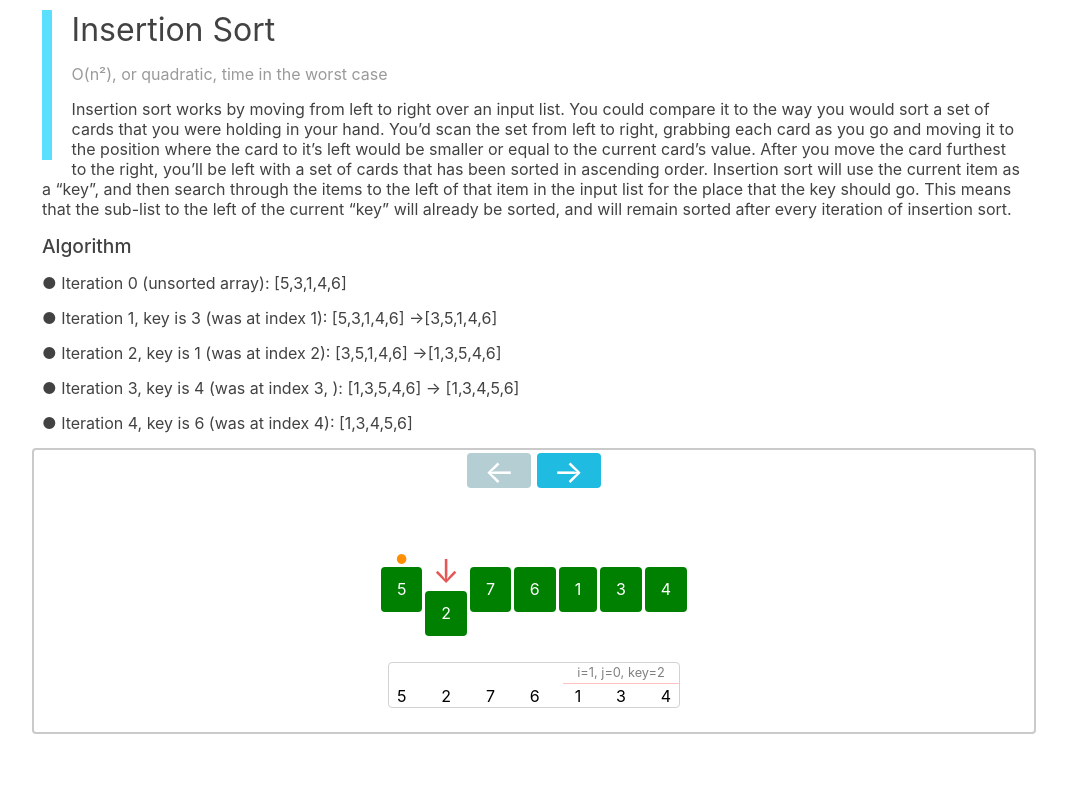
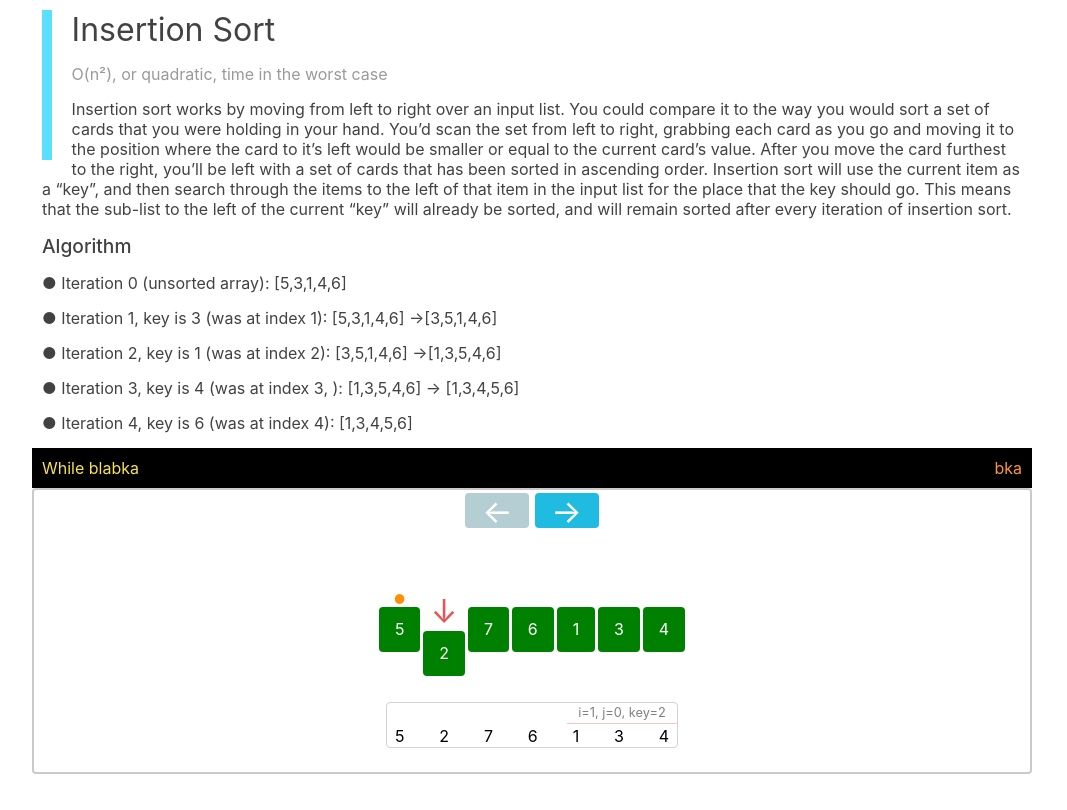
Before and after one commit to AlexFox1777/TypeScript-Handbook, a React app: page / in a window 1280 px wide. Shown: the whole page, without its empty margins (108-1175 px from the left). Built offline with nearby package versions, Linux system fonts and the light colour scheme.

Commit message:
sending data to context in action

```diff
--- a/src/components/contexts/displayContext.tsx
+++ b/src/components/contexts/displayContext.tsx
@@ -5,8 +5,6 @@ type Props = {
     inputData: Array<number>;
     setInputData: (input: Array<number>) => void;
 };
-export const displayContext = createContext<Partial<Props> | undefined>(
-    undefined
-);
-export const Provider = displayContext.Provider;
-export const Consumer = displayContext.Consumer;
+export const DisplayContext = createContext<Props | undefined>(undefined);
+export const Provider = DisplayContext.Provider;
+export const Consumer = DisplayContext.Consumer;
--- /dev/null
+++ b/src/components/display/Display.tsx
@@ -0,0 +1,34 @@
+import React, { FunctionComponent, useContext } from "react";
+import styled from "styled-components";
+import Typography from "../typography/Typography";
+
+type Props = {
+    message: string;
+};
+
+const Display: FunctionComponent<Partial<Props>> = ({
+    message = "While blabka",
+}) => {
+    return (
+        <Root>
+            <Typography color="#f7e34f">{message}</Typography>
+            <Typography color="#ff9538">bka</Typography>
+        </Root>
+    );
+};
+
+const Root = styled.div`
+    display: flex;
+    justify-content: space-between;
+    background: black;
+    color: white;
+    width: 100%;
+    padding: 10px;
+`;
+
+// #f7e34f
+// #ff9538
+// #ff5959
+// #67d4ff
+
+export default Display;
--- a/src/components/sorting/iterative_sorting/insertion_sort/InsertionSort.tsx
+++ b/src/components/sorting/iterative_sorting/insertion_sort/InsertionSort.tsx
@@ -1,7 +1,8 @@
-import React, { FunctionComponent, useState } from "react";
+import React, { FunctionComponent, useState, useContext } from "react";
 import NumberHolder from "../../../number-holder/NumberHolder";
 import styled from "styled-components";
 import History from "../../../history/History";
+import { DisplayContext } from "../../../contexts/DisplayContext";
 
 type Props = {
     numbers: Array<number>;
@@ -16,6 +17,7 @@ const InsertionSort: FunctionComponent<Partial<Props>> = ({
         `i=1, j=0, key=${numbers[1]}`,
     ]);
     const [iter, setIter] = useState({ i: 1, j: 0, key: numbers[1] });
+    const payload = useContext(DisplayContext);
 
     let insertionSort = (
         arr: Array<{ number: number; state: "current" | "previous" | "x" }>
@@ -37,7 +39,6 @@ const InsertionSort: FunctionComponent<Partial<Props>> = ({
     };
 
     let iSNext = (arr: Array<number>) => {
-        console.log("Hello");
         let inputArr = arr.slice();
         let j = iter.j,
             key = iter.key,
@@ -49,6 +50,9 @@ const InsertionSort: FunctionComponent<Partial<Props>> = ({
 
                 let iterInfo = `i=${i}, j=${j - 1}, key=${key}`;
                 setInfo((prev) => [iterInfo, ...info]);
+                payload?.setDisplayData(
+                    `While ${inputArr[j]} is greater then ${key}`
+                );
             } else {
                 inputArr[j + 1] = key;
                 setIter({
--- a/src/components/sorting/iterative_sorting/insertion_sort/PageDescription.tsx
+++ b/src/components/sorting/iterative_sorting/insertion_sort/PageDescription.tsx
@@ -1,11 +1,17 @@
-import React, { FunctionComponent, useState } from "react";
+import React, { FunctionComponent, useState, useContext } from "react";
 import Description from "../../../description/Description";
 import InsertionSort from "./InsertionSort";
-import { Provider } from "../../../contexts/displayContext";
+import { Provider, DisplayContext } from "../../../contexts/DisplayContext";
+import Display from "../../../display/Display";
 
 const PageDescrioption: FunctionComponent = () => {
-    const [displayData, setDisplayData] = useState("");
+    const [displayData, setData] = useState("");
     const [inputData, setInputData] = useState<Array<number>>([]);
+    const payload = useContext(DisplayContext);
+
+    const setDisplayData = (message: string) => {
+        setData(message);
+    };
 
     return (
         <Provider
@@ -17,6 +23,7 @@ const PageDescrioption: FunctionComponent = () => {
                 complexity={INSERTION_SORT.complexity}
                 algorithm={INSERTION_SORT.algorithm}
             />
+            <Display message={payload?.displayData} />
             {/* Algorithm component */}
             <InsertionSort />
             {/* History */}
--- a/src/globalStyles.ts
+++ b/src/globalStyles.ts
@@ -23,6 +23,9 @@ time, mark, audio, video {
 html{
     height: 100%;
 }
+* {
+    box-sizing: border-box;
+}
 body {
     margin: 0;
     font-family: -apple-system, BlinkMacSystemFont, 'Segoe UI', 'Roboto', 'Oxygen',
```
